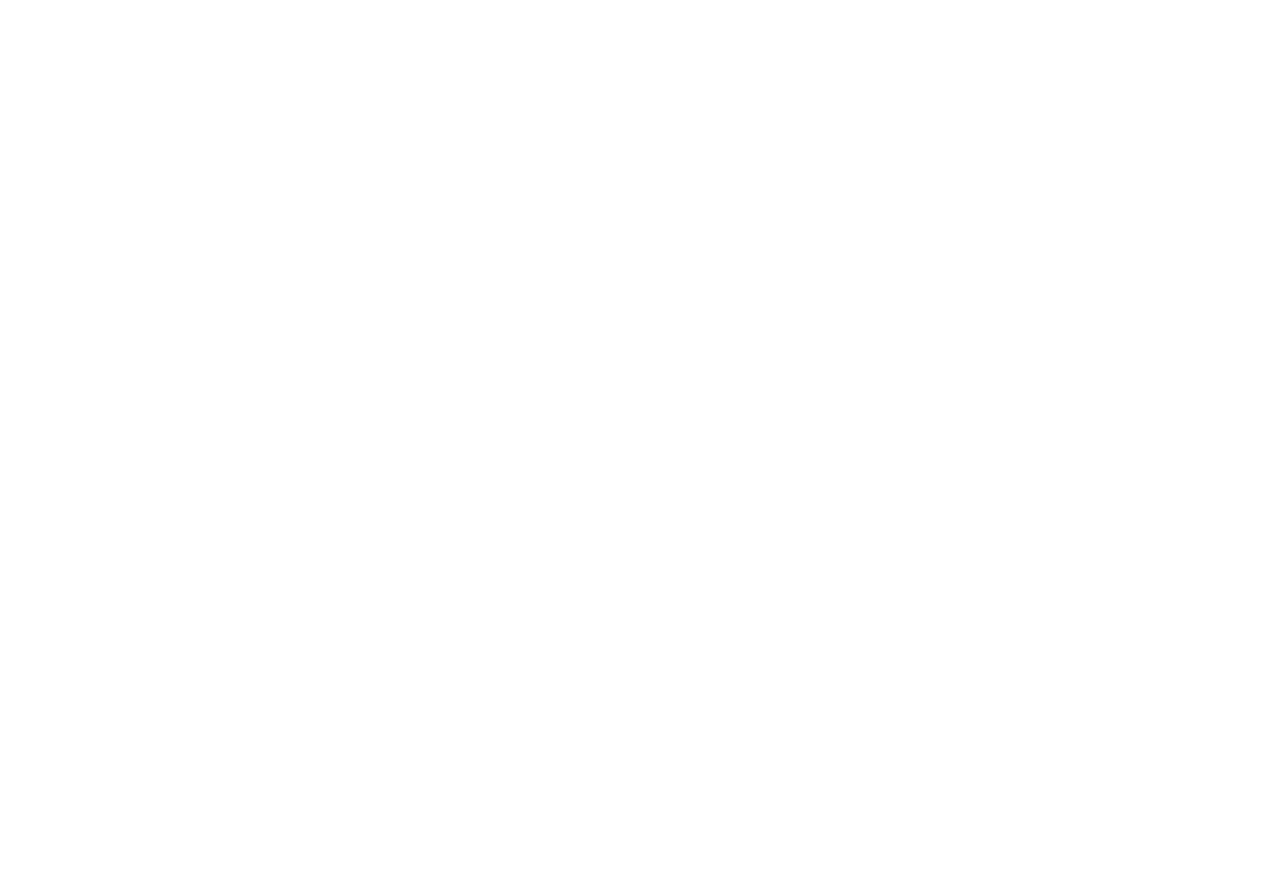
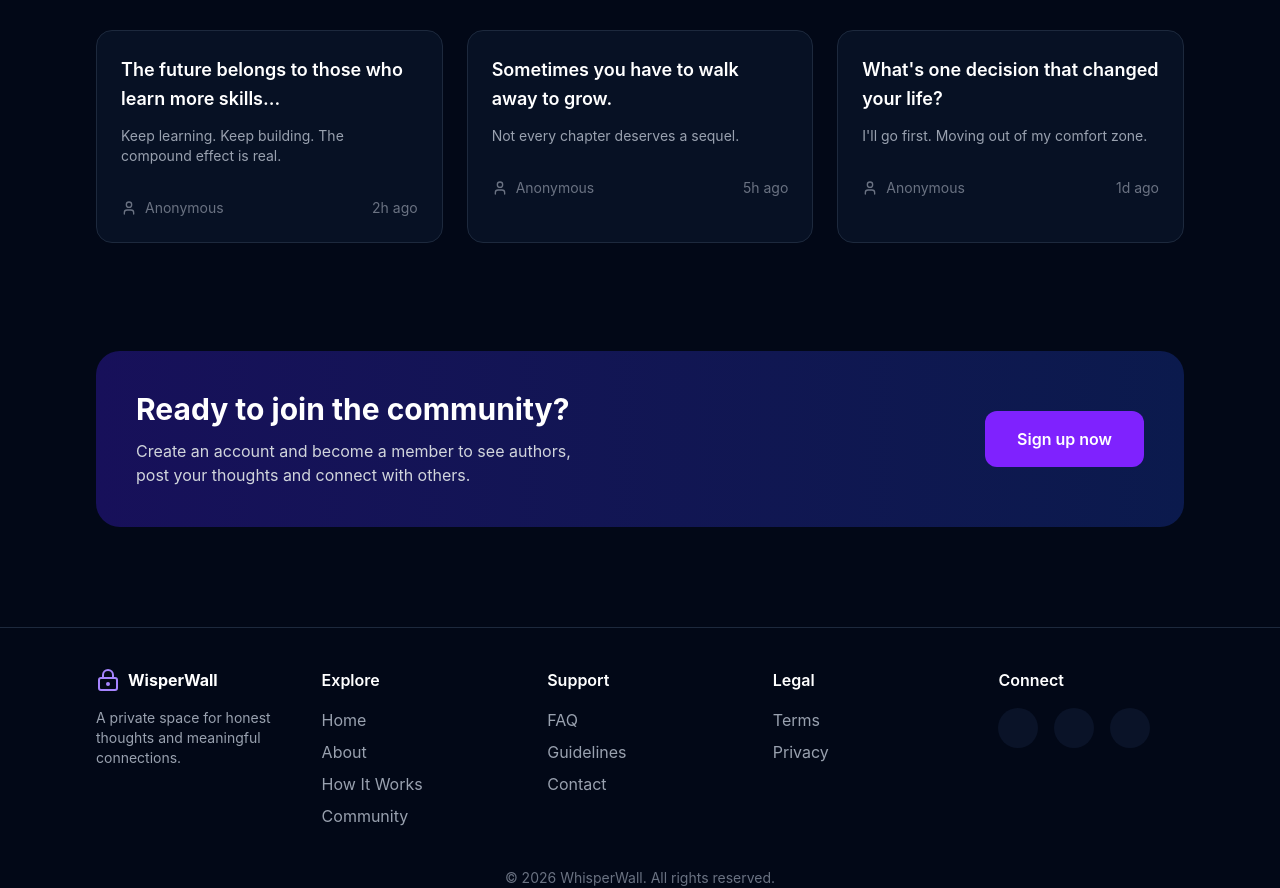
Before and after one commit to thenikhilsingh/WhisperWall, a React app in the folder frontend/: page / in a window 1280 px wide. Shown: the part 960-1848 px from the top of the page. Before the commit the page ends 882 px from the top, so only its background shows below. Built offline with nearby package versions, Linux system fonts and the light colour scheme; the HTML template or start-up script is replaced by a standard one.

Commit message:
home page done

```diff
--- a/frontend/package.json
+++ b/frontend/package.json
@@ -10,6 +10,12 @@
     "preview": "vite preview"
   },
   "dependencies": {
+    "@emotion/react": "^11.14.0",
+    "@emotion/styled": "^11.14.1",
+    "@mdi/js": "^7.4.47",
+    "@mdi/react": "^1.6.1",
+    "@mui/icons-material": "^9.1.1",
+    "@mui/material": "^9.1.1",
     "@tailwindcss/vite": "^4.3.0",
     "lucide-react": "^1.17.0",
     "react": "^19.2.6",
--- a/frontend/src/components/Footer.jsx
+++ b/frontend/src/components/Footer.jsx
@@ -1,9 +1,79 @@
-import React from 'react'
+import { LockKeyhole } from "lucide-react";
 
 export default function Footer() {
   return (
-    <div>
+    <div className="bg-[#020817] text-white">
+      {/* CTA Section */}
+      <div className="bg-[#020817] px-24 py-5 text-white">
+        <div className="mt-12 rounded-3xl bg-linear-to-r from-[#17105A] to-[#0B1A4D] p-10 flex items-center justify-between">
+          <div>
+            <h3 className="text-3xl font-bold">Ready to join the community?</h3>
+            <p className="mt-3 text-gray-300">
+              Create an account and become a member to see authors,
+              <br />
+              post your thoughts and connect with others.
+            </p>
+          </div>
+          <button className="bg-violet-600 hover:bg-violet-500 px-8 py-4 rounded-xl font-semibold transition">
+            Sign up now
+          </button>
+        </div>
+      </div>
 
+      <div className="mt-20 border-t border-slate-800 px-24 pt-10">
+        <div className="grid md:grid-cols-5 gap-10">
+          <div>
+            <div className="flex items-center gap-2">
+              <LockKeyhole className="text-violet-400" />
+              <span className="font-bold">WisperWall</span>
+            </div>
+            <p className="mt-4 text-gray-400 text-sm">
+              A private space for honest thoughts and meaningful connections.
+            </p>
+          </div>
+          <div>
+            <h4 className="font-semibold mb-4">Explore</h4>
+            <ul className="space-y-2 text-gray-400">
+              <li>Home</li>
+              <li>About</li>
+              <li>How It Works</li>
+              <li>Community</li>
+            </ul>
+          </div>
+          <div>
+            <h4 className="font-semibold mb-4">Support</h4>
+            <ul className="space-y-2 text-gray-400">
+              <li>FAQ</li>
+              <li>Guidelines</li>
+              <li>Contact</li>
+            </ul>
+          </div>
+          <div>
+            <h4 className="font-semibold mb-4">Legal</h4>
+            <ul className="space-y-2 text-gray-400">
+              <li>Terms</li>
+              <li>Privacy</li>
+            </ul>
+          </div>
+          <div>
+            <h4 className="font-semibold mb-4">Connect</h4>
+            <div className="flex gap-4">
+              <div className="w-10 h-10 rounded-full bg-[#0A1328] flex items-center justify-center">
+                {/* <Icon path={mdiGithub} size={18} /> */}
+              </div>
+              <div className="w-10 h-10 rounded-full bg-[#0A1328] flex items-center justify-center">
+                {/* <Icon path={mdiChatOutline} size={18} /> */}
+              </div>
+              <div className="w-10 h-10 rounded-full bg-[#0A1328] flex items-center justify-center">
+                {/* <Icon path={mdiTwitter} size={18} /> */}
+              </div>
+            </div>
+          </div>
+        </div>
+        <div className="mt-10 text-center text-gray-500 text-sm">
+          © 2026 WhisperWall. All rights reserved.
+        </div>
+      </div>
     </div>
-  )
+  );
 }
--- a/frontend/src/components/Header.jsx
+++ b/frontend/src/components/Header.jsx
@@ -8,7 +8,9 @@
           size={50}
           className="text-violet-500 drop-shadow-[0_0_10px_rgba(139,92,246,0.8)]"
         />
-        <div className="text-4xl font-semibold">Whisper<span className="text-violet-500">Wall</span></div>
+        <div className="text-4xl font-semibold">
+          Whisper<span className="text-violet-500">Wall</span>
+        </div>
       </div>
       <div className="flex gap-5">
         <div>Home</div>
--- a/frontend/src/components/LandingPage.jsx
+++ b/frontend/src/components/LandingPage.jsx
@@ -1,14 +1,13 @@
-import { LockKeyhole, UserRound, Users, ShieldCheck } from "lucide-react";
+import { LockKeyhole, UserRound, Users, ShieldCheck, User } from "lucide-react";
 
 export default function LandingPage() {
   return (
+    <div>
       <div className="relative h-screen">
         {/* Background Image */}
         <div className="absolute inset-0 bg-[url('/MainBG.png')] bg-contain bg-[position:120%_40%] bg-no-repeat" />
-
         {/* Black Overlay */}
         <div className="absolute inset-0 bg-linear-to-r from-[#00030D] from-0% via-[#00030D] to-[#00030D]/10 to-60%" />
-
         {/* Content */}
         <div className="relative z-10 flex h-full text-white">
           <div className="pl-26 pt-15">
@@ -34,18 +33,15 @@
               <button className="px-8 py-4 rounded-xl bg-linear-to-r from-violet-600 to-purple-500 text-white font-semibold shadow-[0_0_25px_rgba(139,92,246,0.4)] hover:scale-105 transition">
                 Join the Club
               </button>
-
               <button className="px-8 py-4 rounded-xl border border-slate-800 bg-[#050B1A] text-white font-semibold hover:border-slate-700 transition">
                 Log in
               </button>
             </div>
-
             <div className="mt-8 flex justify-center gap-15">
               <div className="flex items-start gap-5 rounded-2xl p-5">
                 <div className="flex h-12 w-12 items-center justify-center rounded-xl bg-violet-500/15 border border-violet-500/20">
                   <UserRound className="h-6 w-6 text-violet-400" />
                 </div>
-
                 <div>
                   <h3 className="text-lg font-semibold text-white">
                     Anonymous Outside
@@ -57,12 +53,10 @@
                   </p>
                 </div>
               </div>
-
               <div className="flex items-start gap-5 rounded-2xl p-5">
                 <div className="flex h-12 w-12 items-center justify-center rounded-xl bg-violet-500/15 border border-violet-500/20">
                   <Users className="h-6 w-6 text-violet-400" />
                 </div>
-
                 <div>
                   <h3 className="text-lg font-semibold text-white">
                     Trusted Community
@@ -74,12 +68,10 @@
                   </p>
                 </div>
               </div>
-
               <div className="flex items-start gap-5 rounded-2xl p-5">
                 <div className="flex h-12 w-12 items-center justify-center rounded-xl bg-violet-500/15 border border-violet-500/20">
                   <ShieldCheck className="h-6 w-6 text-violet-400" />
                 </div>
-
                 <div>
                   <h3 className="text-lg font-semibold text-white">
                     Safe & Secure
@@ -95,5 +87,56 @@
           </div>
         </div>
       </div>
+      {/* Latest Anonymous Posts Section */}
+      <div className="bg-[#020817] px-24 py-10 text-white">
+        <div className="flex items-center justify-between mb-8">
+          <h2 className="text-3xl font-bold">Latest Anonymous Posts</h2>
+
+          <button className="text-violet-400 hover:text-violet-300 transition">
+            View all posts →
+          </button>
+        </div>
+
+        <div className="grid md:grid-cols-3 gap-6">
+          {[
+            {
+              title: "The future belongs to those who learn more skills...",
+              desc: "Keep learning. Keep building. The compound effect is real.",
+              time: "2h ago",
+            },
+            {
+              title: "Sometimes you have to walk away to grow.",
+              desc: "Not every chapter deserves a sequel.",
+              time: "5h ago",
+            },
+            {
+              title: "What's one decision that changed your life?",
+              desc: "I'll go first. Moving out of my comfort zone.",
+              time: "1d ago",
+            },
+          ].map((post, index) => (
+            <div
+              key={index}
+              className="rounded-2xl border border-slate-800 bg-[#071124] p-6 hover:border-violet-500/40 transition"
+            >
+              <h3 className="font-semibold text-lg leading-relaxed">
+                {post.title}
+              </h3>
+
+              <p className="mt-3 text-gray-400 text-sm">{post.desc}</p>
+
+              <div className="mt-8 flex items-center justify-between text-sm text-gray-500">
+                <div className="flex items-center gap-2">
+                  <User size={16} />
+                  Anonymous
+                </div>
+
+                <span>{post.time}</span>
+              </div>
+            </div>
+          ))}
+        </div>
+      </div>
+    </div>
   );
 }
```
Also changed, not shown: 1 other file (tests, documents, lock files or other folders). Lines whose indentation alone changed are shown as unchanged.
